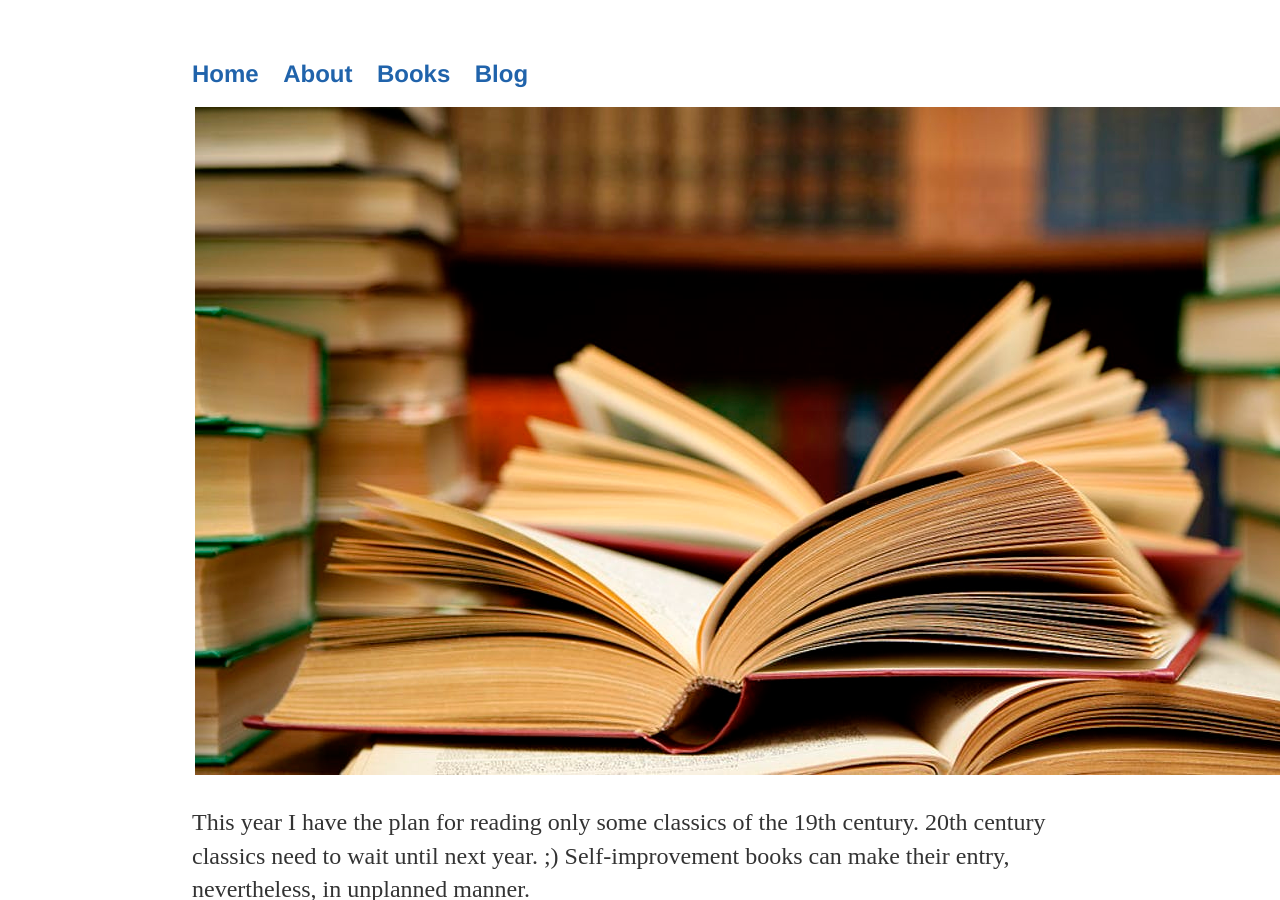
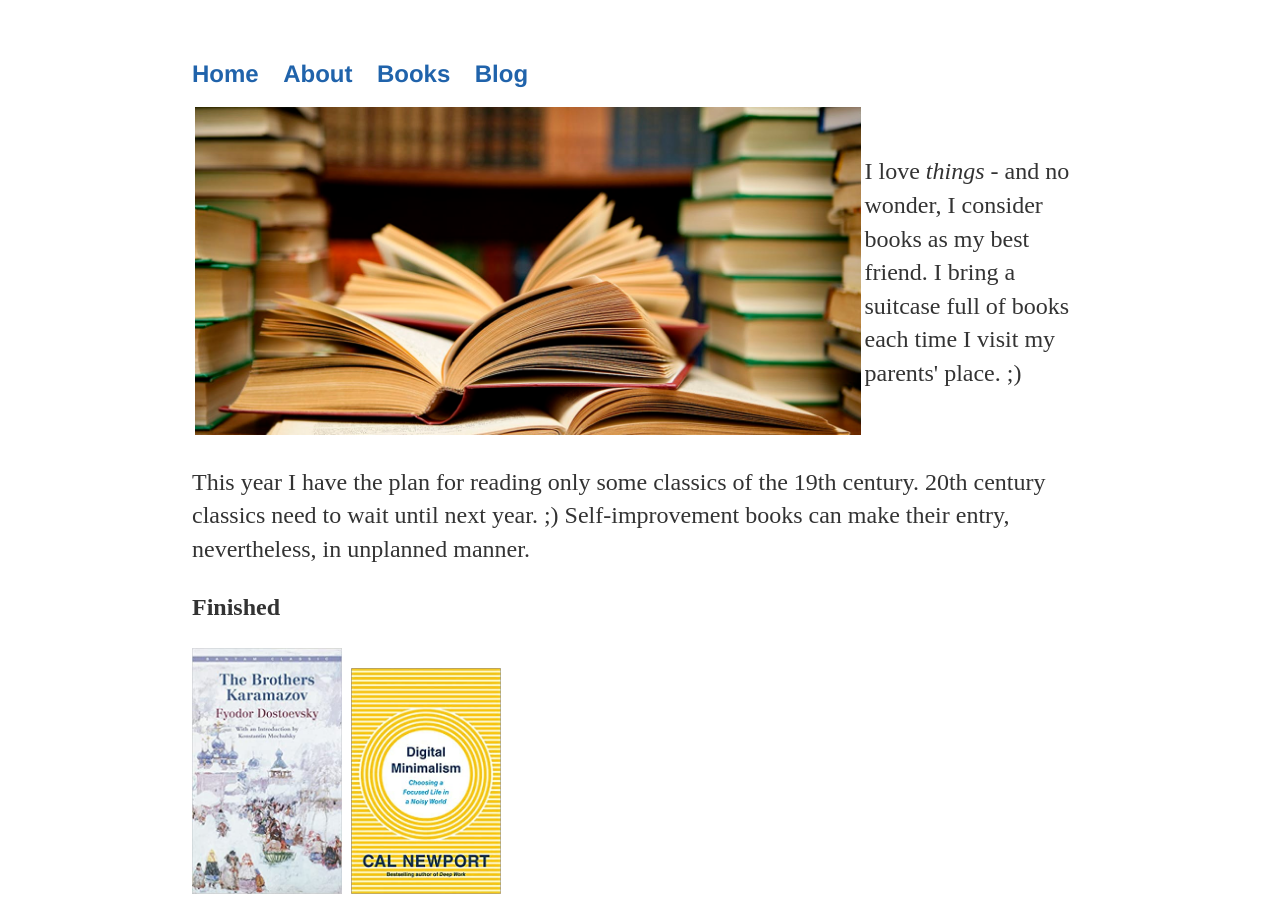
Before and after one commit to Banashri/banashri.github.io, a Jekyll site: the page built from books/index.md, in a window 1280 px wide and 900 px high. Built offline with Jekyll 4.4.1, drawn with Linux system fonts in a browser that asks for light colours.

Commit message:
Books width updated

```diff
--- a/books/index.md
+++ b/books/index.md
@@ -6,11 +6,11 @@ title: A Reader notes!
 <table>
   <tr>
     <td style="width:75%">
-      <img src="https://banashri.github.io/images/books.jpg" alt="Books" title="Books" />
+      <img src="https://banashri.github.io/images/books.jpg" alt="Books" title="Books" style="width:100%; height=25%"/>
     </td>
     <td style="width:25%">
-      I love <em>things</em> - and no wonder, I consider books as my best friend. I bring a suitcase full of books each time
-      I visit my parents' place. ;)
+      <p>I love <em>things</em> - and no wonder, I consider books as my best friend. I bring a suitcase full of books each time
+      I visit my parents' place. ;)</p>
     </td>
   </tr>
 </table>
```
